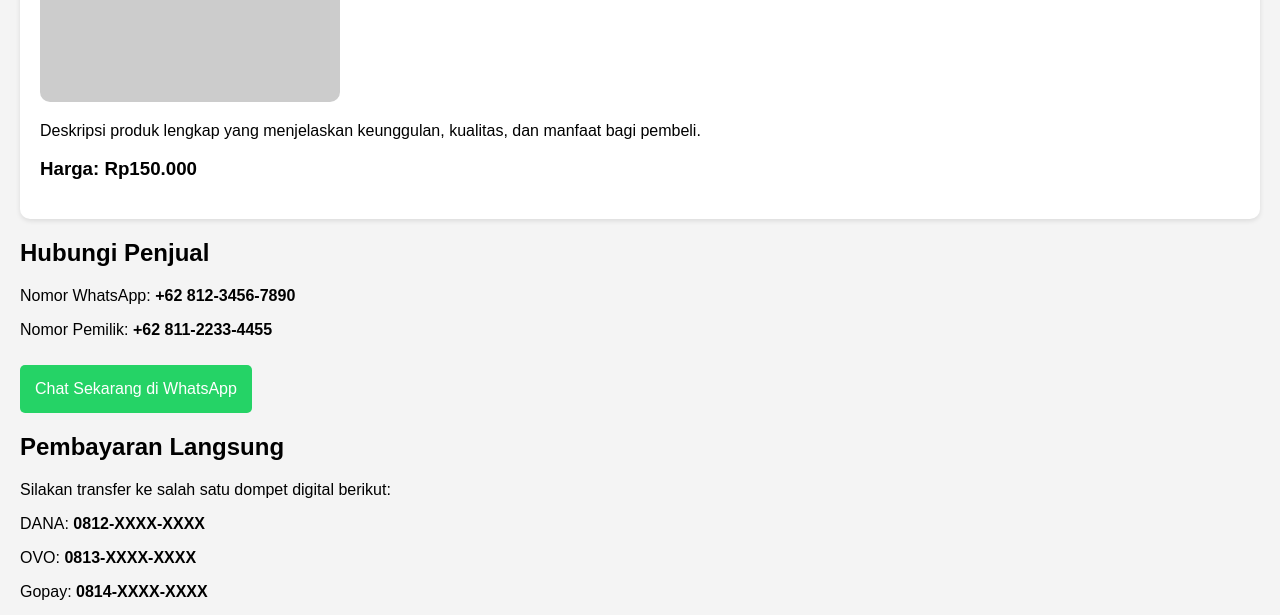
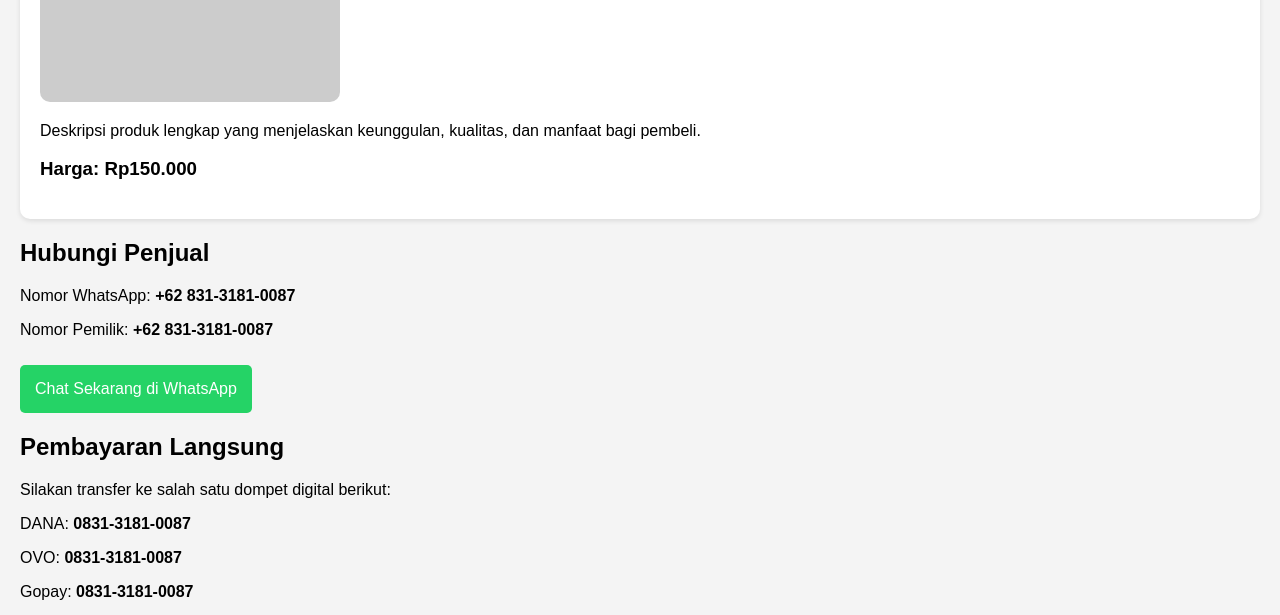
Before and after one commit to web3-web/Fahdil-website, a plain HTML site: page index.html in a window 1280 px wide. Shown: the part 460-1075 px from the top of the page. Drawn offline with Linux system fonts and the light colour scheme; placeholder pictures from the web are drawn by us.

Commit message:
Update index.html

```diff
--- a/index.html
+++ b/index.html
@@ -94,8 +94,8 @@
 
     <section class="contact-info">
       <h2>Hubungi Penjual</h2>
-      <p>Nomor WhatsApp: <strong id="whatsapp-number">+62 812-3456-7890</strong></p>
-      <p>Nomor Pemilik: <strong id="owner-number">+62 811-2233-4455</strong></p>
+      <p>Nomor WhatsApp: <strong id="whatsapp-number">+62 831-3181-0087</strong></p>
+      <p>Nomor Pemilik: <strong id="owner-number">+62 831-3181-0087</strong></p>
       <a class="wa-button" href="https://wa.me/6281234567890" target="_blank">Chat Sekarang di WhatsApp</a>
     </section>
 
@@ -103,9 +103,9 @@
       <h2>Pembayaran Langsung</h2>
       <p>Silakan transfer ke salah satu dompet digital berikut:</p>
       <div class="payment-methods">
-        <p>DANA: <strong>0812-XXXX-XXXX</strong></p>
-        <p>OVO: <strong>0813-XXXX-XXXX</strong></p>
-        <p>Gopay: <strong>0814-XXXX-XXXX</strong></p>
+        <p>DANA: <strong>0831-3181-0087</strong></p>
+        <p>OVO: <strong>0831-3181-0087</strong></p>
+        <p>Gopay: <strong>0831-3181-0087</strong></p>
         <img src="https://upload.wikimedia.org/wikipedia/commons/thumb/5/5e/Dana_logo.svg/1200px-Dana_logo.svg.png" alt="DANA" />
         <img src="https://upload.wikimedia.org/wikipedia/commons/2/27/Logo_ovo_purple.svg" alt="OVO" />
         <img src="https://upload.wikimedia.org/wikipedia/commons/f/f1/Logo_GoPay.svg" alt="Gopay" />
```
